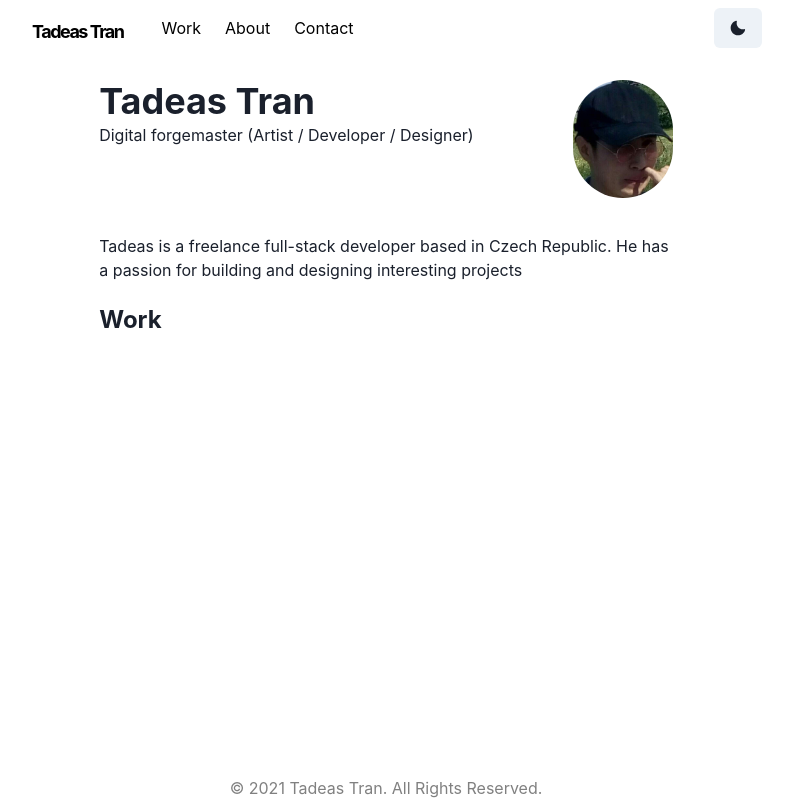
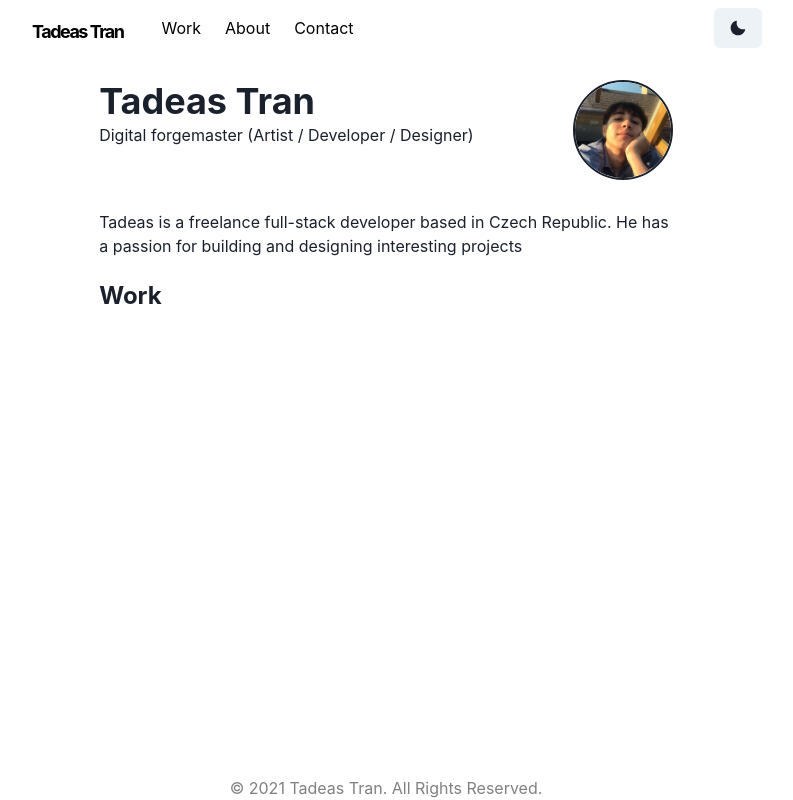
Before and after one commit to honyoP/portfolio-web, a Next.js app: page / in a window 1280 px wide. Shown: the whole page, without its empty margins (254-1047 px from the left). Built offline with nearby package versions, Linux system fonts and the light colour scheme.

Commit message:
Changed the profile picture

```diff
--- a/pages/index.js
+++ b/pages/index.js
@@ -8,22 +8,24 @@ import Section from '../components/section'
 export default function Home() {
   return (
     <Container pt="5rem">
+
       <Section delay={0.0}>
         <Box display={{md: 'flex'}}>
           <Box flexGrow={1}>
             <Heading as="h1">Tadeas Tran</Heading>
             <Text mb="2rem"> Digital forgemaster (Artist / Developer / Designer)</Text>
-
           </Box>
+          <Center>
             <Box flexShrink={0} mt={{base: 4, md:0}} ml={{md:6}}>
-					<Image borderColor="whiteAlpha.800" borderWidth={4} bodrerStyle="solid" maxWidth="100px" display="inline-block" borderRadius="full" src="images/cool.jpg" alt="Complimenting image of Tadeas Tran"/>
+              <Image border="2px" borderRadius="full" maxWidth="100px" src="images/profilepic.jpg" alt="Complimenting image of Tadeas Tran"/>
             </Box>
+          </Center>
         </Box>
       </Section>
 
       <Section delay={0.1}>
         <Box alignText="center" mt={30}>
-					<Text>	Tadeas is a freelance full-stack developer based in Czech Republic.
+          <Text>    Tadeas is a freelance full-stack developer based in Czech Republic.
                 He has a passion for building and designing interesting projects</Text>
         </Box>
       </Section>
@@ -31,6 +33,7 @@ export default function Home() {
       <Section delay={0.2}>
         <Heading as="h2" variant="section-title" fontSize="24px">Work</Heading>
       </Section>
+
     </Container>
   )
 }
```
Also changed, not shown: public/images/profilepic.jpg (added). Lines whose indentation alone changed are shown as unchanged.
